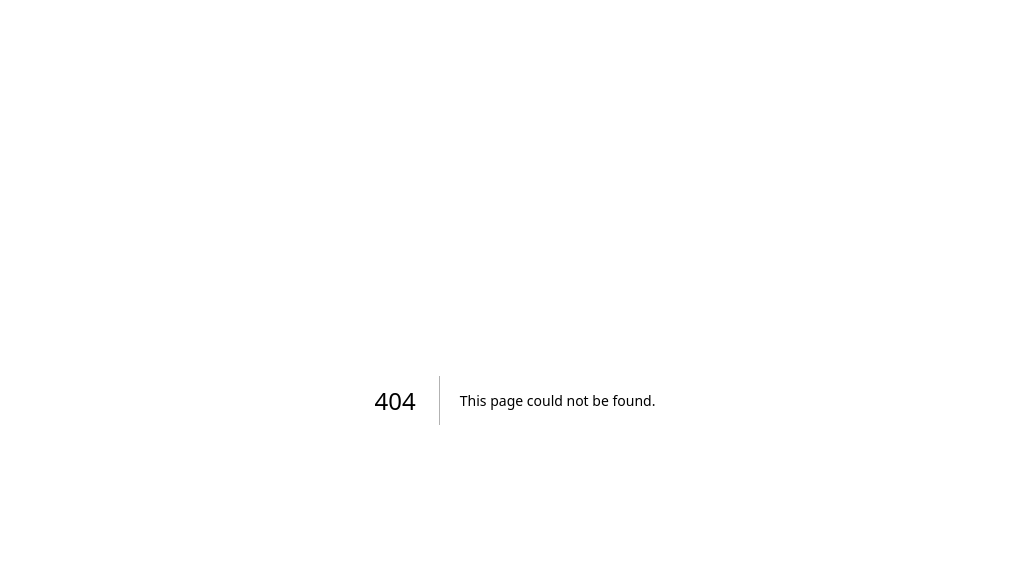
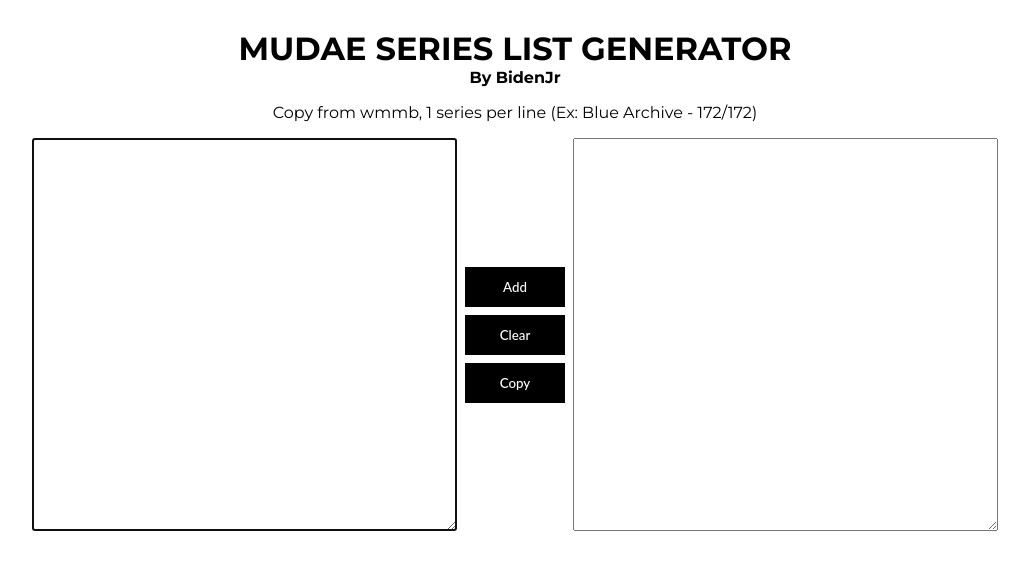
Before and after one commit to HungNguyenBa1811/mudae-utils, a Next.js app: page /mudaelistseries in a window 1280 px wide. Before the commit this address had no page. Shown: the top 570 px of the page, without its empty margins (125-1154 px from the left). Built offline with nearby package versions, Linux system fonts and the light colour scheme.

Commit message:
feature update

```diff
--- a/app/globals.css
+++ b/app/globals.css
@@ -6,6 +6,8 @@
     flex-direction: column;
     gap: 1rem;
     a {
+        width: 500px;
+        text-align: center;
         text-decoration: none;
         color: black;
         padding: .25rem 2rem;
--- a/app/layout.js
+++ b/app/layout.js
@@ -12,8 +12,8 @@
 });
 
 export const metadata = {
-  title: "Create Next App",
-  description: "Generated by create next app",
+  title: "Mudae Utility App",
+  description: "Created by Bidenjr (NextJS + ReactJS)",
 };
 
 export default function RootLayout({ children }) {
--- /dev/null
+++ b/app/mudaelistseries/page.js
@@ -0,0 +1,94 @@
+'use client';
+
+import { useState, useRef } from 'react';
+
+function App() {
+    const [input, setInput] = useState('');
+    const [output, setOutput] = useState('');
+    const [copied, setCopied] = useState(false);
+    const [harem, setHarem] = useState(0);
+    const inputRef = useRef();
+    const buttonRef = useRef();
+
+    const handleAdd = () => {
+        setOutput((prev) => {
+            let seriesList = input.split('\n');
+            let result = prev;
+            let haremCount = harem;
+            for (let series of seriesList) {
+                if (haremCount % 50 === 0 && haremCount) result += '\n\n';
+                series = series.trim();
+                let idx = -1;
+                for (let i in series) {
+                    if (series[i] === '-') idx = i;
+                }
+                if (idx !== -1) series = series.slice(0, idx).trim();
+                if (series.length) {
+                    haremCount++;
+                    result += series + '$';
+                }
+            }
+            setHarem(haremCount);
+            return result;
+        });
+        setInput('');
+        inputRef.current.focus();
+    };
+
+    const handleClear = () => {
+        setInput('');
+        setOutput('');
+        setHarem(0);
+        setCopied(false);
+        inputRef.current.focus();
+    };
+
+    const handleCopy = () => {
+        navigator.clipboard
+            .writeText(output)
+            .then(() => {
+                setCopied(true);
+                setTimeout(() => setCopied(false), 1000);
+            })
+            .catch((err) => {
+                console.log('Failed to copy text: ', err);
+            });
+    };
+
+    return (
+        <div className="wrapper">
+            <div className="header">
+                <h1>Mudae Series List Generator</h1>
+                <h4>By BidenJr</h4>
+                <p>{'Copy from wmmb, 1 series per line (Ex: Blue Archive - 172/172)'}</p>
+            </div>
+            <div className="main">
+                <textarea
+                    className="input-area"
+                    rows="25"
+                    cols="50"
+                    onChange={(e) => setInput(e.target.value)}
+                    autoFocus
+                    value={input}
+                    ref={inputRef}
+                ></textarea>
+
+                <div className="btn-group">
+                    <button className="btn btn-add" onClick={handleAdd} disabled={input.length === 0}>
+                        <span>Add</span>
+                    </button>
+                    <button className="btn btn-convert" onClick={handleClear}>
+                        <span>Clear</span>
+                    </button>
+                    <button className="btn btn-copy" onClick={handleCopy} ref={buttonRef} disabled={input.length === 0}>
+                        <span>{copied ? 'Copied' : 'Copy'}</span>
+                    </button>
+                </div>
+
+                <textarea className="output-area" rows="25" cols="50" defaultValue={output} readOnly></textarea>
+            </div>
+        </div>
+    );
+}
+
+export default App;
--- a/app/page.js
+++ b/app/page.js
@@ -4,7 +4,8 @@
     return (
         <div className="home-wrapper">
             <h1>Mudae Utility Homepage</h1>
-            <Link href={'/mudaelist'}>To Mudae List Generator</Link>
+            <Link href={'/mudaelistharem'}>To Mudae Harem List Generator</Link>
+            <Link href={'/mudaelistseries'}>To Mudae Series List Generator</Link>
             <Link href={'/mudaetax'}>To Mudae Tax Calculator</Link>
         </div>
     );
```
Also changed, not shown: app/mudaelistharem/page.js (renamed from app/mudaelist/page.js).
